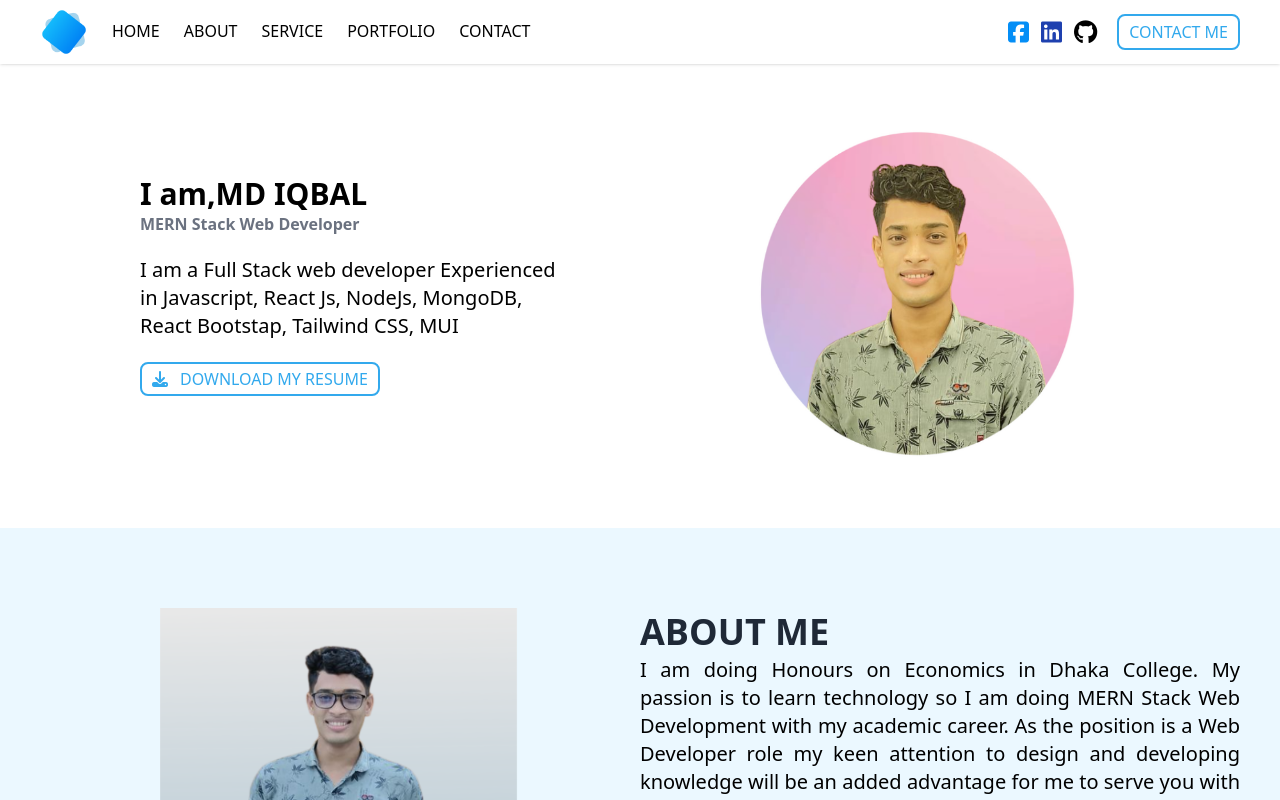
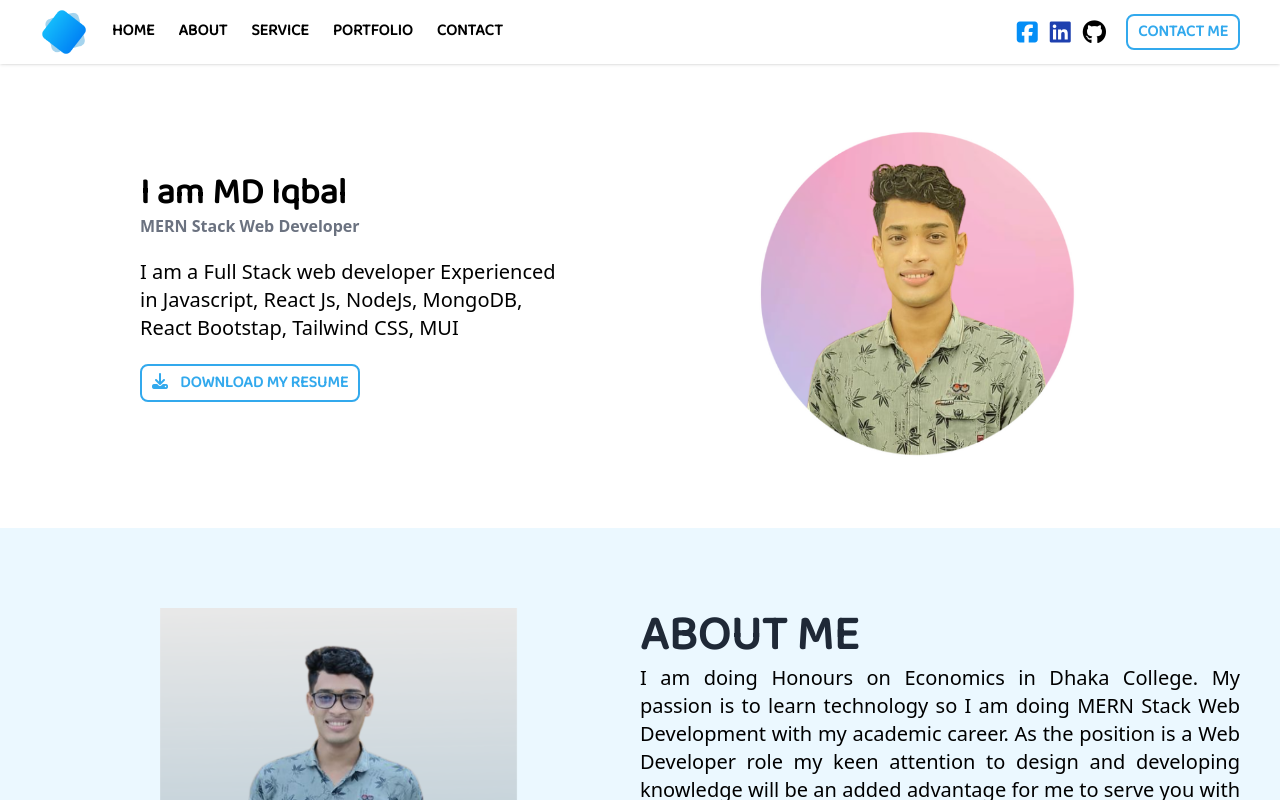
Before and after one commit to iqbalhossen0483/portfolio, a React (Create React App) app: page / in a window 1280 px wide. Shown: the top 800 px of the page. Built offline with nearby package versions, Linux system fonts and the light colour scheme; no server answers.

Commit message:
font style changes

```diff
--- a/public/index.html
+++ b/public/index.html
@@ -10,10 +10,12 @@
       content="Web site created using create-react-app"
     />
     <link rel="manifest" href="%PUBLIC_URL%/manifest.json" />
-    <!-- roboto font  -->
+    <!-- baloo bhai 2 font  -->
+    <link rel="preconnect" href="https://fonts.googleapis.com" />
+    <link rel="preconnect" href="https://fonts.gstatic.com" crossorigin />
     <link
+      href="https://fonts.googleapis.com/css2?family=Baloo+Bhai+2&display=swap"
       rel="stylesheet"
-      href="https://fonts.googleapis.com/css?family=Roboto:300,400,500,700&display=swap"
     />
     <!-- font icon  -->
     <link
--- a/src/App.css
+++ b/src/App.css
@@ -14,11 +14,12 @@
   color: #32a9ed;
   cursor: pointer;
   border-radius: 8px;
+  font-family: "Baloo Bhai 2", cursive;
   padding: 4px 10px;
   text-decoration: none;
   text-align: center;
   text-transform: uppercase;
-  font-weight: 500;
+  font-weight: 700;
   transition: box-shadow 300ms ease-in-out, color 300ms ease-in-out;
 }
 .btn:hover,
--- a/src/components/home/Banner.js
+++ b/src/components/home/Banner.js
@@ -6,11 +6,11 @@ const Banner = () => {
   return (
     <div className='banner-container'>
       <section className='flex flex-col justify-center h-full px-7'>
-        <div className='flex text-3xl font-semibold'>
-          <p> I am, </p>
+        <div className='flex text-4xl font-semibold font-baloo-bhai space-x-2'>
+          <p> I am</p>
           <div>
             <Typical
-              steps={["", 1000, ` MD IQBAL HOSSEN`, 2000]}
+              steps={["", 1000, ` MD Iqbal Hossen`, 2000]}
               loop={Infinity}
               wrapper='p'
             />
--- a/src/index.css
+++ b/src/index.css
@@ -7,7 +7,7 @@
     @apply text-2xl font-semibold;
   }
   h1 {
-    @apply text-3xl md:text-4xl font-bold py-1 uppercase text-gray-800;
+    @apply text-3xl md:text-5xl font-bold py-1 uppercase text-gray-800 font-baloo-bhai;
   }
 }
 @layer utilities {
@@ -34,7 +34,8 @@
   }
   .menu-container a {
     @apply ml-6 cursor-pointer text-base gap-y-2 border-b-[3px] border-white
-    transition-all hover:text-primary hover:border-primary uppercase font-medium;
+    font-baloo-bhai transition-all hover:text-primary hover:border-primary uppercase
+    font-semibold;
   }
 
   /*-----------------
@@ -116,7 +117,7 @@
     @apply w-full md:w-[250px] h-[200px];
   }
   .project-item .name {
-    @apply text-2xl uppercase font-medium;
+    @apply text-2xl uppercase font-semibold font-baloo-bhai;
   }
   .project-item .title {
     @apply text-base font-medium text-gray-600 -mt-1 mb-2;
--- a/tailwind.config.js
+++ b/tailwind.config.js
@@ -5,6 +5,9 @@ module.exports = {
       colors: {
         primary: "#048ef6",
       },
+      fontFamily: {
+        "baloo-bhai": ["'Baloo Bhai 2'", "cursive"],
+      },
     },
   },
   plugins: [],
```
